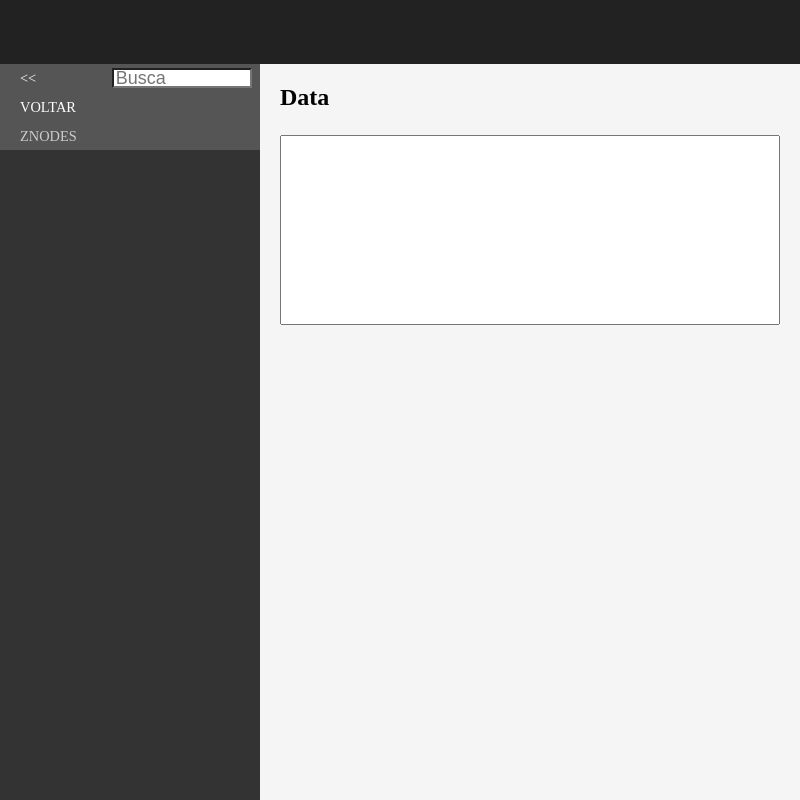
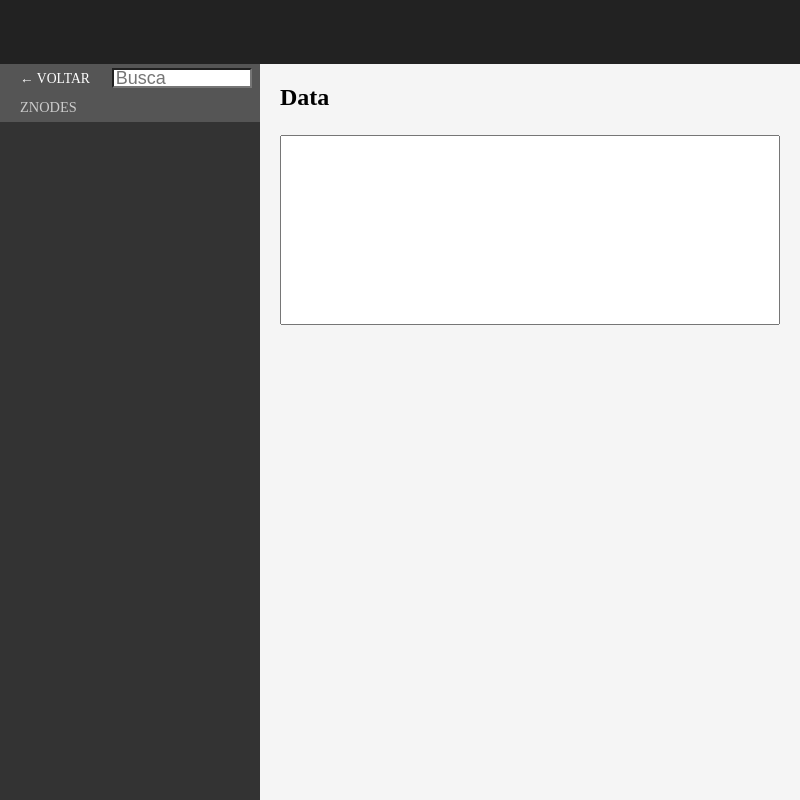
Before and after one commit to mvrpl/ZooKeeperGUI, an Electron app: page index2.html in a window 800 px wide. Drawn offline with Linux system fonts and the light colour scheme.

Commit message:
Ajusts HTML

```diff
--- a/index2.html
+++ b/index2.html
@@ -197,7 +197,7 @@ input[type="text"] {
 
               <aside class="sidebar" class="unselectable">
                 <div class="container">
-                <div class="one"><h3 class="unselectable"><a href="#" id="back"><< Voltar</a></h3>
+                <div class="one"><h3 class="unselectable"><a href="#" id="back" style="font-size:95%">&larr; Voltar</a></h3>
                 <h3 id="titlemenu" class="unselectable">ZNodes</h3></div>
                 <div class="two"><input type="text" id="searchZK" onkeyup="searchZK()" placeholder="Busca"></div>
               </div>
```
